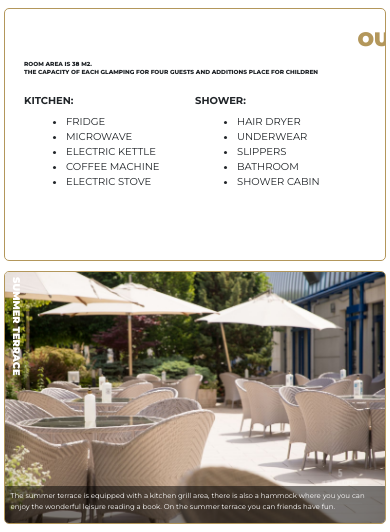
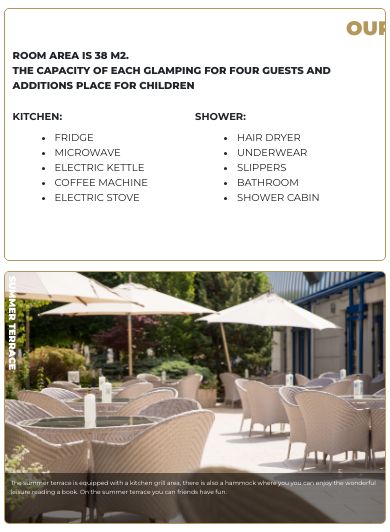
Before and after one commit to Shyngys001/Glamping_kz, a plain HTML site: page archpage.html in a window 390 px wide. Shown: the part 259-791 px from the top of the page. Drawn offline with nearby package versions, Linux system fonts and the light colour scheme.

Commit message:
Update archcss.css

```diff
--- a/css/archcss.css
+++ b/css/archcss.css
@@ -227,18 +227,18 @@ body {
 
 #terrace-title {
   position: absolute;
-  left: -10vw; top: 12vw;
+  left: -10.2vw; top: 11.2vw;
   transform: rotate(90deg);
   text-transform: uppercase;
   font-family: "Montserrat", sans-serif;
-  font-size: 2.5vw;
+  font-size: 2.4vw;
   font-weight: 900;
   color: #fff;
 }
 
 #terrace-block {
   width: 100%;
-  height: 15%;
+  height: 20%;
   position: absolute;
   left: 0; bottom: 0;
   background-color: rgba(0, 0, 0, 0.5);
@@ -470,20 +470,21 @@ a {
     flex-direction: column;
   }
 
-  .slide-info-title {
+  .slide-info-title, #interier-info  {
     font-size: 10px;
   }
 
-  .slide-info-text {
+  .slide-info-text, .room-name {
     font-size: 8px;
   }
 
-  #terrace-info, #shamsi-text {
-    font-size: 7px;
+  #terrace-info, #shamsi-text, .room-info {
+    font-size: 6px;
   }
 
   #carousel-title-block {
     align-self: flex-start;
+    padding: 2%;
   }
 
   .content {
@@ -491,8 +492,7 @@ a {
     height: 30vh;
   }
 
-    #interier-block p, #interier-block li {
+  #interier-block p, #interier-block li {
     font-size: 10px;
   }
-
 }
```
